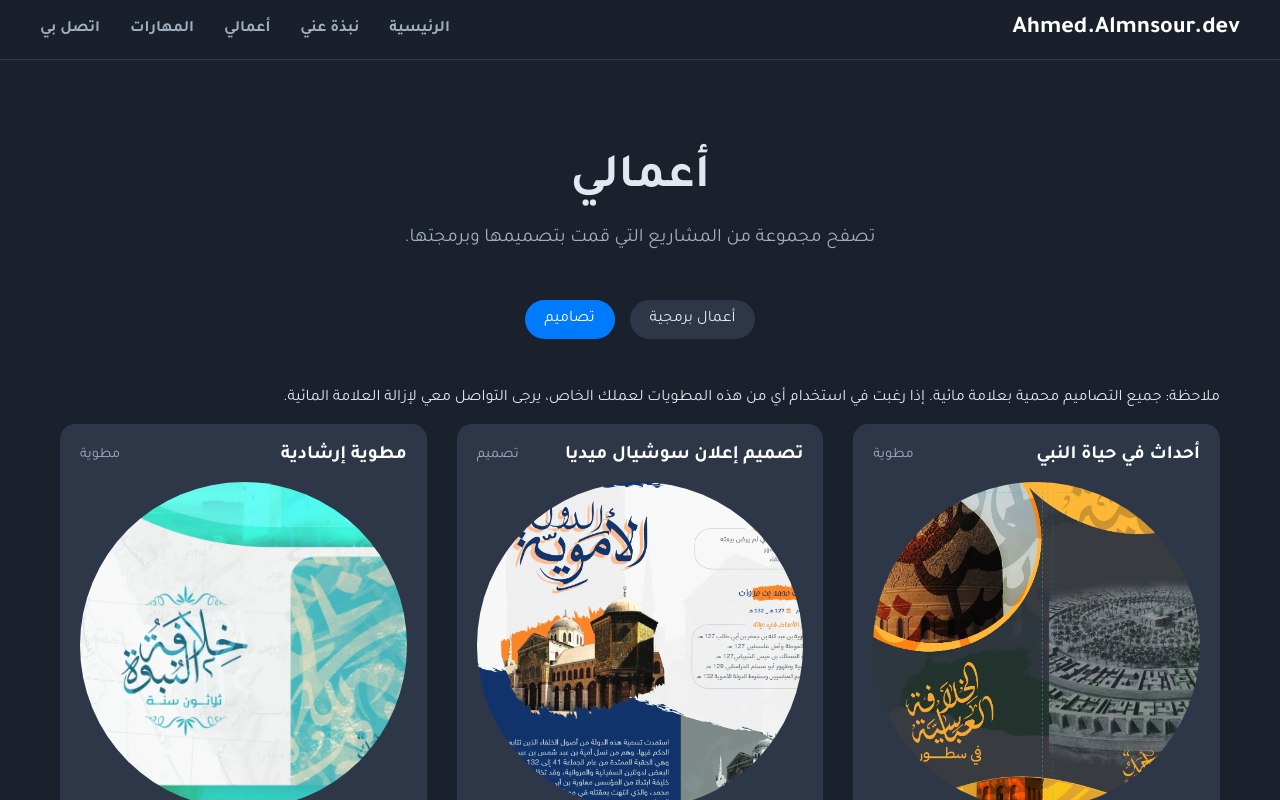
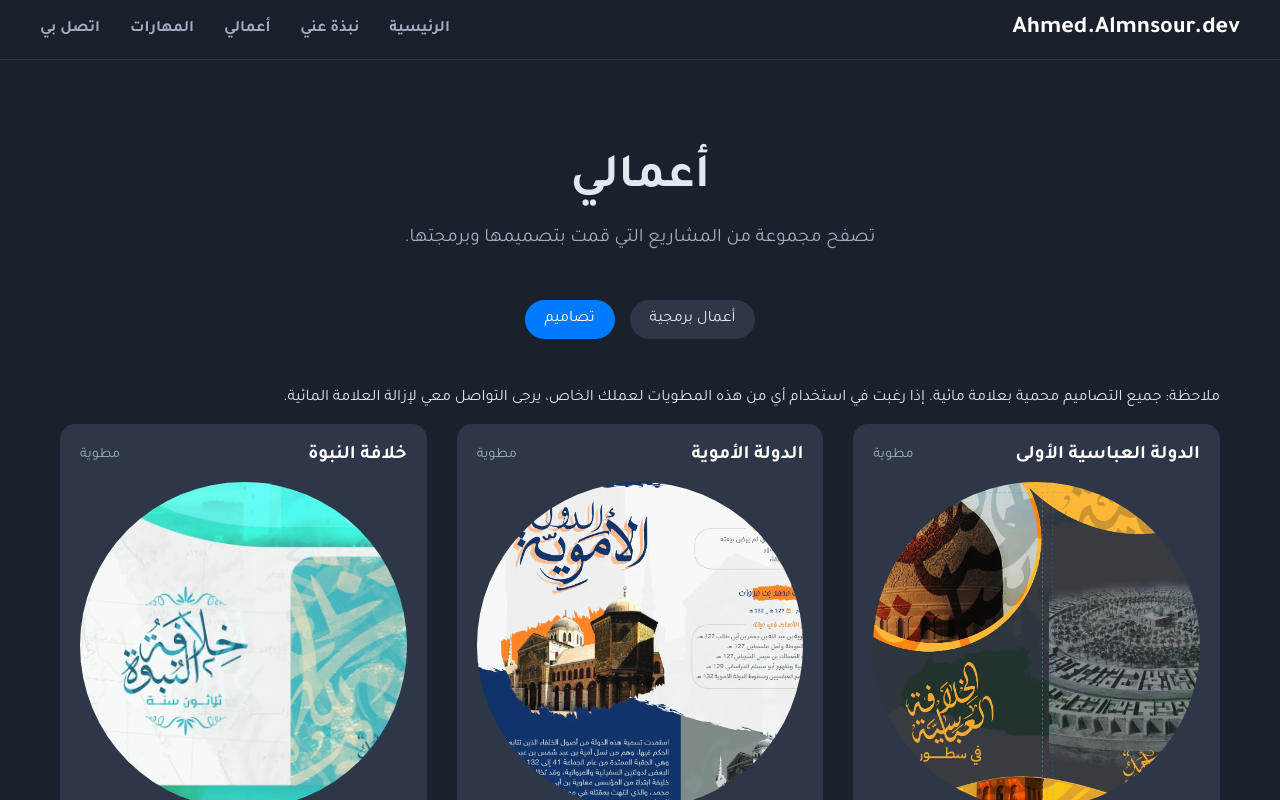
Before and after one commit to ahmedalmnsour/ahmed-almnsour-dev, a Next.js app: page /projects in a window 1280 px wide. Both pictures are taken after a click on the button "تصاميم". Shown: the top 800 px of the page. Built offline with nearby package versions, Linux system fonts and the light colour scheme.

Commit message:
feat: Add time-based dynamic counters

```diff
--- a/app/projects/page.js
+++ b/app/projects/page.js
@@ -42,62 +42,62 @@ const allProjects = [
   // --- التصاميم ---
   {
     id: 5,
-    title: 'أحداث في حياة النبي',
+    title: 'الدولة العباسية الأولى',
     image: '/images/1.webp',
     link: '/files/1.pdf',
     category: 'design',
     type: 'مطوية',
-    views: '1,500',
-    downloads: '750'
+    views: '1,350',
+    views: '1,000',
   },
   {
     id: 6,
-    title: 'تصميم إعلان سوشيال ميديا',
+    title: 'الدولة الأموية',
     image: '/images/2.webp',
     link: '/files/2.pdf',
     category: 'design',
-    type: 'تصميم',
+    type: 'مطوية',
     views: '2,100',
-    downloads: '980'
+    views: '1,152',
   },
   {
     id: 7,
-    title: 'مطوية إرشادية',
+    title: 'خلافة النبوة',
     image: '/images/3.webp',
     link: '/files/3.pdf',
     category: 'design',
     type: 'مطوية',
     views: '1,250',
-    downloads: '600'
+    views: '1,010',
   },
   {
     id: 8,
-    title: 'تصميم هوية بصرية',
+    title: 'مشجرة بني أمية',
     image: '/images/4.webp',
     link: '/files/4.pdf',
     category: 'design',
-    type: 'هوية بصرية',
-    views: '3,500',
+    type: 'مطوية',
+    views: '3,230',
     downloads: '1,200'
   },
   {
     id: 9,
-    title: 'غلاف كتاب',
+    title: 'مشجرة نسب النبي',
     image: '/images/5.webp',
     link: '/files/5.pdf',
     category: 'design',
-    type: 'تصميم',
-    views: '800',
-    downloads: '320'
+    type: 'مطوية',
+    views: '3,540',
+    downloads: '1,350'
   },
   {
     id: 10,
-    title: 'بطاقة عمل',
+    title: 'أحداث في حياة النبي',
     image: '/images/6.webp',
     link: '/files/6.pdf',
     category: 'design',
-    type: 'تصميم',
-    views: '1,900',
+    type: 'مطوية',
+    views: '2,900',
     downloads: '1,150'
   },
 ];
--- a/components/ProjectCard.js
+++ b/components/ProjectCard.js
@@ -1,10 +1,48 @@
-import React from 'react';
+"use client";
+
+import React, { useState, useEffect } from 'react';
 import Image from 'next/image';
 import styles from './ProjectCard.module.css';
 
 export default function ProjectCard({ project }) {
 
-  // إذا كان المشروع من نوع "تصميم"، اعرض التصميم الدائري
+  const [displayViews, setDisplayViews] = useState(project.views);
+  const [displayDownloads, setDisplayDownloads] = useState(project.downloads);
+
+  useEffect(() => {
+    if (project.category === 'design') {
+
+      const calculateDynamicCount = (baseString, hoursPerIncrement) => {
+        const baseNumber = parseInt(String(baseString).replace(/,/g, ''), 10);
+        if (isNaN(baseNumber)) return baseString;
+
+        // --- المنطق الجديد للزيادة المستمرة ---
+
+        // 1. نحدد تاريخ إطلاق ثابت للمشروع (يمكنك تغييره)
+        // الصيغة: السنة، الشهر (يبدأ من 0)، اليوم
+        const launchDate = new Date(2025, 9, 9); // 9 أكتوبر 2025
+
+        const now = new Date();
+        const timeElapsedInHours = (now.getTime() - launchDate.getTime()) / (1000 * 60 * 60);
+
+        if (timeElapsedInHours < 0) return baseString; // إذا كان تاريخ الإطلاق في المستقبل
+
+        // 2. نحسب كم مرة حدثت الزيادة
+        const increments = Math.floor(timeElapsedInHours / hoursPerIncrement);
+
+        const finalCount = baseNumber + increments;
+
+        return finalCount.toLocaleString('en-US');
+      };
+
+      // 3. نطبق المعادلة: المشاهدات تزيد 1 كل ساعتين، والتحميلات تزيد 1 كل 5 ساعات
+      setDisplayViews(calculateDynamicCount(project.views, 2));
+      setDisplayDownloads(calculateDynamicCount(project.downloads, 5));
+    }
+  }, []);
+
+  // ... (بقية كود العرض يبقى كما هو بدون تغيير) ...
+
   if (project.category === 'design') {
     return (
       <a href={project.link} target="_blank" rel="noopener noreferrer" className={styles.designCard}>
@@ -21,14 +59,13 @@ export default function ProjectCard({ project }) {
           />
         </div>
         <div className={styles.cardFooter}>
-          <span>التحميلات: {project.downloads}</span>
-          <span>المشاهدات: {project.views}</span>
+          <span>التحميلات: {displayDownloads}</span>
+          <span>المشاهدات: {displayViews}</span>
         </div>
       </a>
     );
   }
 
-  // وإلا (إذا كان المشروع من نوع "برمجي")، اعرض التصميم المستطيل
   return (
     <a href={project.link} target="_blank" rel="noopener noreferrer" className={styles.codeCard}>
       <div className={styles.rectangularImageContainer}>
```
